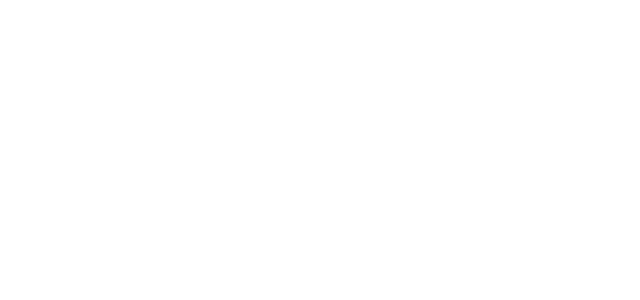
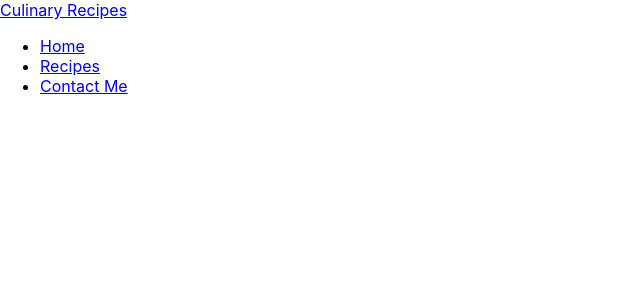
Before and after one commit to nnamanx/CulinaryCanvas, a React (Create React App) app: page / in a window 1280 px wide. Shown: the top 300 px of the page, without its empty margins (0-640 px from the left). Built offline with nearby package versions, Linux system fonts and the light colour scheme; the HTML template or start-up script is replaced by a standard one.

Commit message:
Working on Navbar

```diff
--- a/package.json
+++ b/package.json
@@ -6,6 +6,7 @@
     "cra-template": "1.2.0",
     "react": "^19.0.0",
     "react-dom": "^19.0.0",
+    "react-router-dom": "^7.1.1",
     "react-scripts": "5.0.1"
   },
   "scripts": {
--- a/src/App.js
+++ b/src/App.js
@@ -1,10 +1,20 @@
 import './App.css';
+import { BrowserRouter as Router, Routes, Route } from 'react-router-dom';
+import Navbar from './Navbar';
+import HomePage from './HomePage';
+
 
 function App() {
   return (
-    <div className="App">
-
-    </div>
+    <Router>
+      <Navbar />
+      <Routes>
+        <Route path="/" element={<HomePage />} />
+        <Route path="/recipes" element={0} />
+        <Route path="/recipes/:id" element={0} />
+        <Route path="/contact" element={0} />
+      </Routes>
+    </Router>
   );
 }
 
--- /dev/null
+++ b/src/HomePage.jsx
@@ -0,0 +1,9 @@
+
+const HomePage = () => {
+
+  return (
+    <div></div>
+  );
+};
+
+export default HomePage;
--- /dev/null
+++ b/src/Navbar.jsx
@@ -0,0 +1,21 @@
+import React from 'react';
+const Navbar = () => {
+    return (
+      <nav className="navbar">
+        <a href="/" className="navbar-logo">Culinary Recipes</a>
+        <ul className="navbar-links">
+          <li className="navbar-item">
+            <a href="/" className="navbar-link">Home</a>
+          </li>
+          <li className="navbar-item">
+            <a href="/recipes" className="navbar-link">Recipes</a>
+          </li>
+          <li className="navbar-item">
+            <a href="/contact" className="navbar-link">Contact Me</a>
+          </li>
+        </ul>
+      </nav>
+    );
+  };
+
+  export default Navbar;
```
Also changed, not shown: 1 other file (tests, documents, lock files or other folders).
